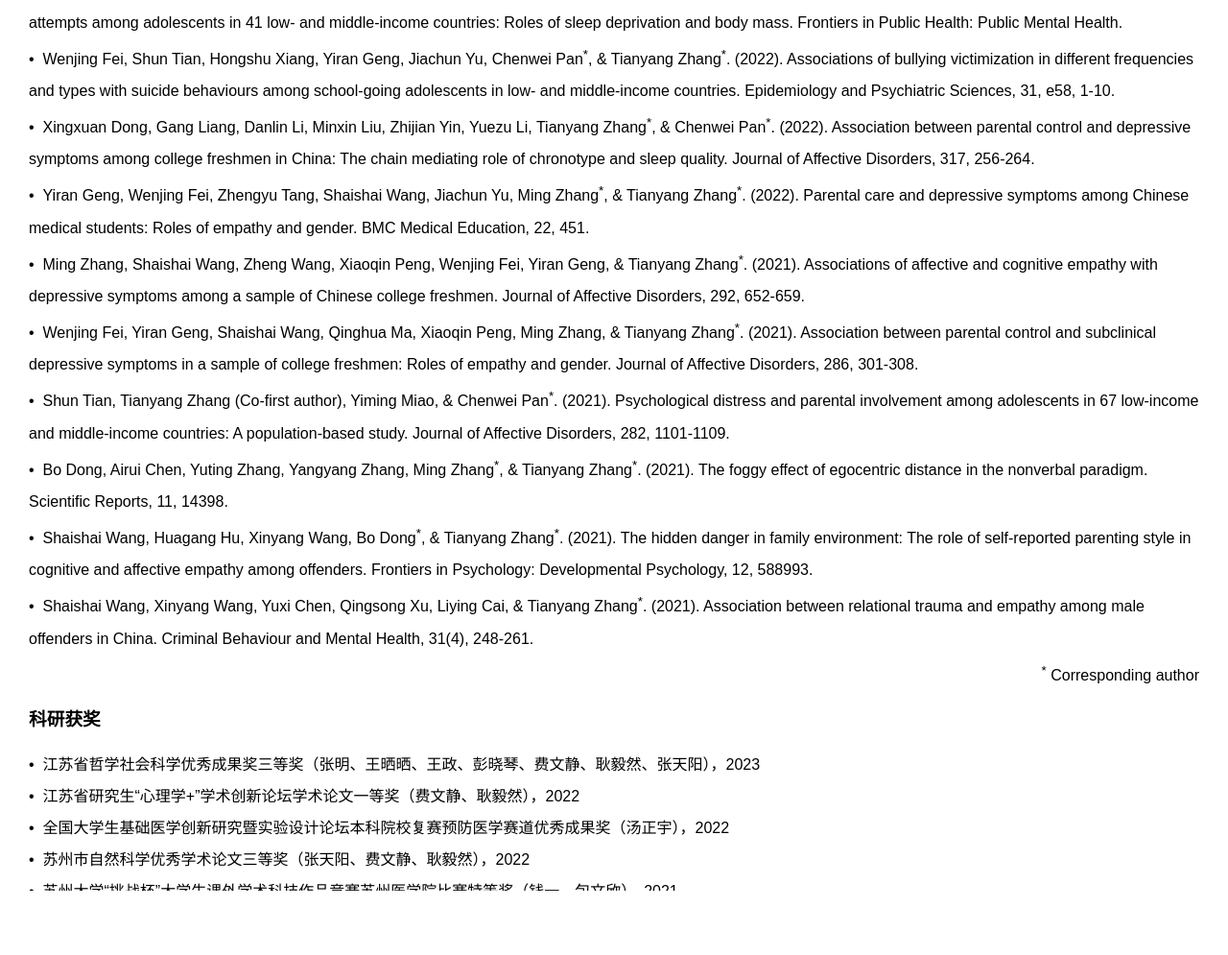
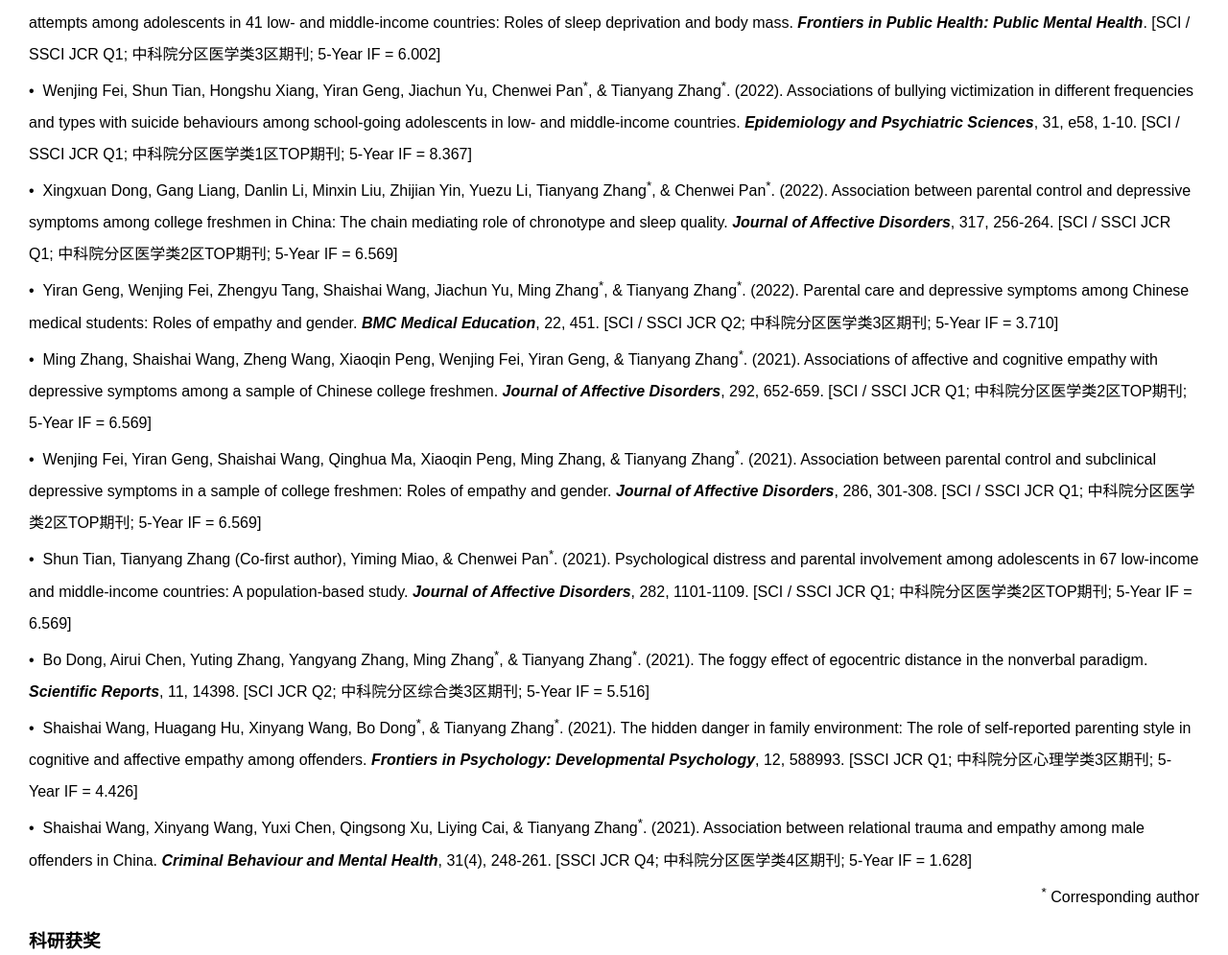
Before and after one commit to xikangdatu/ph, a plain HTML site: page publication.html in a window 1280 px wide. Shown: the part 343-1338 px from the top of the page at 96% size. Drawn offline with Linux system fonts and the light colour scheme.

Commit message:
Update publication.html

```diff
--- a/publication.html
+++ b/publication.html
@@ -129,17 +129,17 @@ body {
   <div class="main">
       <h3>代表论文</h3>
       <p style = "line-height:33px">
-      &bull;&nbsp;&nbsp;Wenxin Bao, Yi Qian, Wenjing Fei, Shun Tian, Yiran Geng, Shaishai Wang, Chenwei Pan, Danlin Li<sup>*</sup>, & Tianyang Zhang<sup>*</sup>. (2023). Bullying victimization and suicide attempts among adolescents in 41 low- and middle-income countries: Roles of sleep deprivation and body mass. Frontiers in Public Health: Public Mental Health.<br>
-      &bull;&nbsp;&nbsp;Wenjing Fei, Shun Tian, Hongshu Xiang, Yiran Geng, Jiachun Yu, Chenwei Pan<sup>*</sup>, & Tianyang Zhang<sup>*</sup>. (2022). Associations of bullying victimization in different frequencies and types with suicide behaviours among school-going adolescents in low- and middle-income countries. Epidemiology and Psychiatric Sciences, 31, e58, 1-10.<br>
-      &bull;&nbsp;&nbsp;Xingxuan Dong, Gang Liang, Danlin Li, Minxin Liu, Zhijian Yin, Yuezu Li, Tianyang Zhang<sup>*</sup>, & Chenwei Pan<sup>*</sup>. (2022). Association between parental control and depressive symptoms among college freshmen in China: The chain mediating role of chronotype and sleep quality. Journal of Affective Disorders, 317, 256-264.<br>
-      &bull;&nbsp;&nbsp;Yiran Geng, Wenjing Fei, Zhengyu Tang, Shaishai Wang, Jiachun Yu, Ming Zhang<sup>*</sup>, & Tianyang Zhang<sup>*</sup>. (2022). Parental care and depressive symptoms among Chinese medical students: Roles of empathy and gender. BMC Medical Education, 22, 451.<br>
+      &bull;&nbsp;&nbsp;Wenxin Bao, Yi Qian, Wenjing Fei, Shun Tian, Yiran Geng, Shaishai Wang, Chenwei Pan, Danlin Li<sup>*</sup>, & Tianyang Zhang<sup>*</sup>. (2023). Bullying victimization and suicide attempts among adolescents in 41 low- and middle-income countries: Roles of sleep deprivation and body mass. <i><b>Frontiers in Public Health: Public Mental Health</b></i>. [SCI / SSCI JCR Q1; 中科院分区医学类3区期刊; 5-Year IF = 6.002]<br>
+      &bull;&nbsp;&nbsp;Wenjing Fei, Shun Tian, Hongshu Xiang, Yiran Geng, Jiachun Yu, Chenwei Pan<sup>*</sup>, & Tianyang Zhang<sup>*</sup>. (2022). Associations of bullying victimization in different frequencies and types with suicide behaviours among school-going adolescents in low- and middle-income countries. <i><b>Epidemiology and Psychiatric Sciences</b></i>, 31, e58, 1-10. [SCI / SSCI  JCR Q1; 中科院分区医学类1区TOP期刊; 5-Year IF = 8.367]<br>
+      &bull;&nbsp;&nbsp;Xingxuan Dong, Gang Liang, Danlin Li, Minxin Liu, Zhijian Yin, Yuezu Li, Tianyang Zhang<sup>*</sup>, & Chenwei Pan<sup>*</sup>. (2022). Association between parental control and depressive symptoms among college freshmen in China: The chain mediating role of chronotype and sleep quality. <i><b>Journal of Affective Disorders</b></i>, 317, 256-264. [SCI / SSCI JCR Q1; 中科院分区医学类2区TOP期刊; 5-Year IF = 6.569]<br>
+      &bull;&nbsp;&nbsp;Yiran Geng, Wenjing Fei, Zhengyu Tang, Shaishai Wang, Jiachun Yu, Ming Zhang<sup>*</sup>, & Tianyang Zhang<sup>*</sup>. (2022). Parental care and depressive symptoms among Chinese medical students: Roles of empathy and gender. <i><b>BMC Medical Education</b></i>, 22, 451. [SCI / SSCI JCR Q2; 中科院分区医学类3区期刊; 5-Year IF = 3.710]<br>
       &bull;&nbsp;&nbsp;Ming Zhang, Shaishai Wang, Zheng Wang, Xiaoqin Peng, Wenjing Fei, Yiran Geng, & Tianyang Zhang<sup>*</sup>. (2021). Associations of affective and cognitive empathy with depressive symptoms among a
-sample of Chinese college freshmen. Journal of Affective Disorders, 292, 652-659.<br>
-			&bull;&nbsp;&nbsp;Wenjing Fei, Yiran Geng, Shaishai Wang, Qinghua Ma, Xiaoqin Peng, Ming Zhang, & Tianyang Zhang<sup>*</sup>. (2021). Association between parental control and subclinical depressive symptoms in a sample of college freshmen: Roles of empathy and gender. Journal of Affective Disorders, 286, 301-308.<br>
-			&bull;&nbsp;&nbsp;Shun Tian, Tianyang Zhang (Co-first author), Yiming Miao, & Chenwei Pan<sup>*</sup>. (2021). Psychological distress and parental involvement among adolescents in 67 low-income and middle-income countries: A population-based study. Journal of Affective Disorders, 282, 1101-1109.<br>
-		&bull;&nbsp;&nbsp;Bo Dong, Airui Chen, Yuting Zhang, Yangyang Zhang, Ming Zhang<sup>*</sup>, & Tianyang Zhang<sup>*</sup>. (2021). The foggy effect of egocentric distance in the nonverbal paradigm. Scientific Reports, 11, 14398.<br>
-      &bull;&nbsp;&nbsp;Shaishai Wang, Huagang Hu, Xinyang Wang, Bo Dong<sup>*</sup>, & Tianyang Zhang<sup>*</sup>. (2021). The hidden danger in family environment: The role of self-reported parenting style in cognitive and affective empathy among offenders. Frontiers in Psychology: Developmental Psychology, 12, 588993.<br>
-      &bull;&nbsp;&nbsp;Shaishai Wang, Xinyang Wang, Yuxi Chen, Qingsong Xu, Liying Cai, & Tianyang Zhang<sup>*</sup>. (2021). Association between relational trauma and empathy among male offenders in China. Criminal Behaviour and Mental Health, 31(4), 248-261.<br>
+sample of Chinese college freshmen. <i><b>Journal of Affective Disorders</b></i>, 292, 652-659. [SCI / SSCI JCR Q1; 中科院分区医学类2区TOP期刊; 5-Year IF = 6.569]<br>
+			&bull;&nbsp;&nbsp;Wenjing Fei, Yiran Geng, Shaishai Wang, Qinghua Ma, Xiaoqin Peng, Ming Zhang, & Tianyang Zhang<sup>*</sup>. (2021). Association between parental control and subclinical depressive symptoms in a sample of college freshmen: Roles of empathy and gender. <i><b>Journal of Affective Disorders</b></i>, 286, 301-308. [SCI / SSCI JCR Q1; 中科院分区医学类2区TOP期刊; 5-Year IF = 6.569]<br>
+			&bull;&nbsp;&nbsp;Shun Tian, Tianyang Zhang (Co-first author), Yiming Miao, & Chenwei Pan<sup>*</sup>. (2021). Psychological distress and parental involvement among adolescents in 67 low-income and middle-income countries: A population-based study. <i><b>Journal of Affective Disorders</b></i>, 282, 1101-1109. [SCI / SSCI JCR Q1; 中科院分区医学类2区TOP期刊; 5-Year IF = 6.569]<br>
+		&bull;&nbsp;&nbsp;Bo Dong, Airui Chen, Yuting Zhang, Yangyang Zhang, Ming Zhang<sup>*</sup>, & Tianyang Zhang<sup>*</sup>. (2021). The foggy effect of egocentric distance in the nonverbal paradigm. <i><b>Scientific Reports</b></i>, 11, 14398. [SCI JCR Q2; 中科院分区综合类3区期刊; 5-Year IF = 5.516]<br>
+      &bull;&nbsp;&nbsp;Shaishai Wang, Huagang Hu, Xinyang Wang, Bo Dong<sup>*</sup>, & Tianyang Zhang<sup>*</sup>. (2021). The hidden danger in family environment: The role of self-reported parenting style in cognitive and affective empathy among offenders. <i><b>Frontiers in Psychology: Developmental Psychology</b></i>, 12, 588993. [SSCI JCR Q1; 中科院分区心理学类3区期刊; 5-Year IF = 4.426]<br>
+      &bull;&nbsp;&nbsp;Shaishai Wang, Xinyang Wang, Yuxi Chen, Qingsong Xu, Liying Cai, & Tianyang Zhang<sup>*</sup>. (2021). Association between relational trauma and empathy among male offenders in China. <i><b>Criminal Behaviour and Mental Health</b></i>, 31(4), 248-261. [SSCI JCR Q4; 中科院分区医学类4区期刊; 5-Year IF = 1.628]<br>
       <span style="float:right;"><sup>*</sup> Corresponding author</span></p>
       <br>
       <h3>科研获奖</h3>
```
